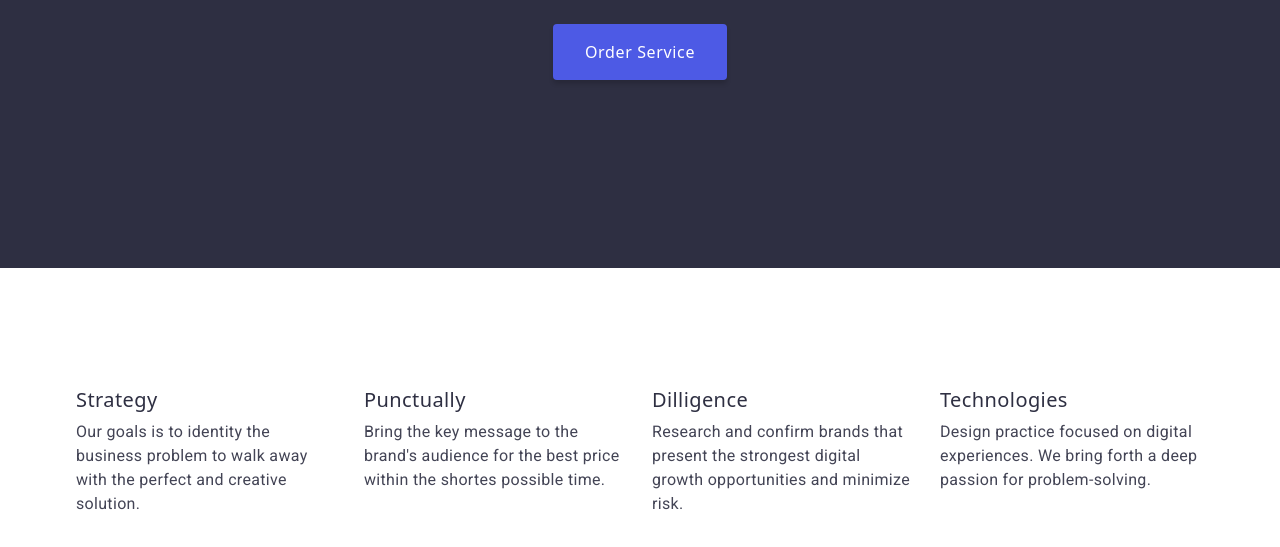
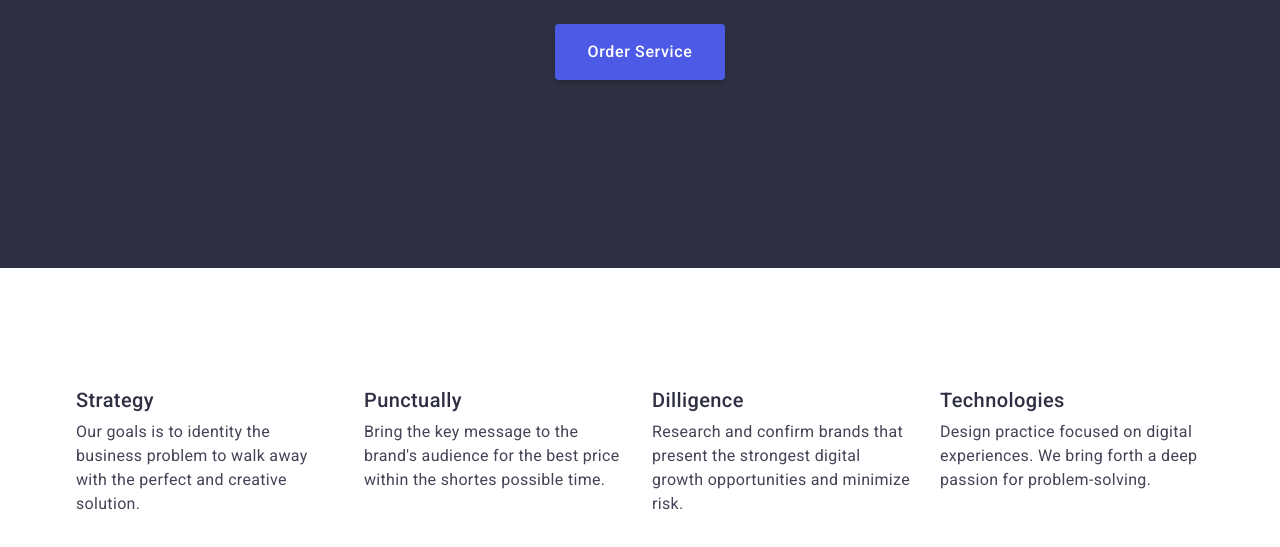
Before and after one commit to inezkaj/glit-markup-hw-03, a plain HTML site: page index.html in a window 1280 px wide. Shown: the part 405-952 px from the top of the page. Drawn offline with nearby package versions, Linux system fonts and the light colour scheme.

Commit message:
poprawki od mentora

```diff
--- a/style.css
+++ b/style.css
@@ -14,7 +14,7 @@ html {
 }
 
 body {
-  font-familt: var(--main-font);
+  font-family: var(--main-font);
   color: var(--slate);
   background-color: #fff;
   font-size: 16px;
@@ -33,9 +33,6 @@ h5,
 h6,
 p {
   margin: 0;
-  padding: 0;
-  border: 0;
-  vertical-align: baseline;
 }
 ul,
 ol {
```
